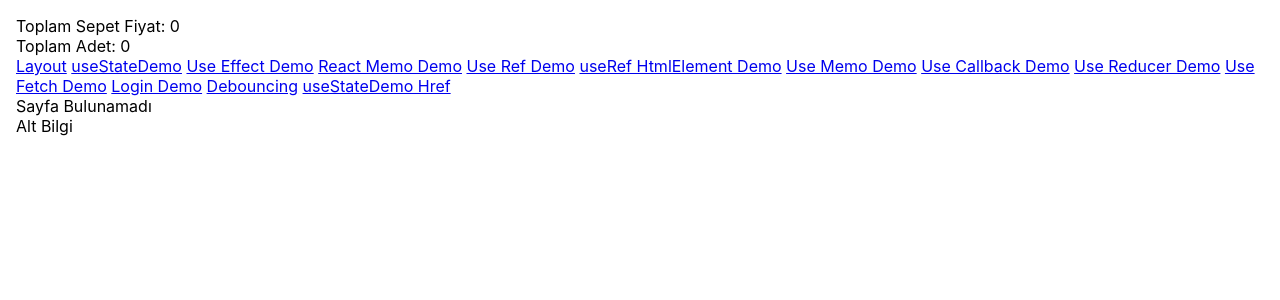
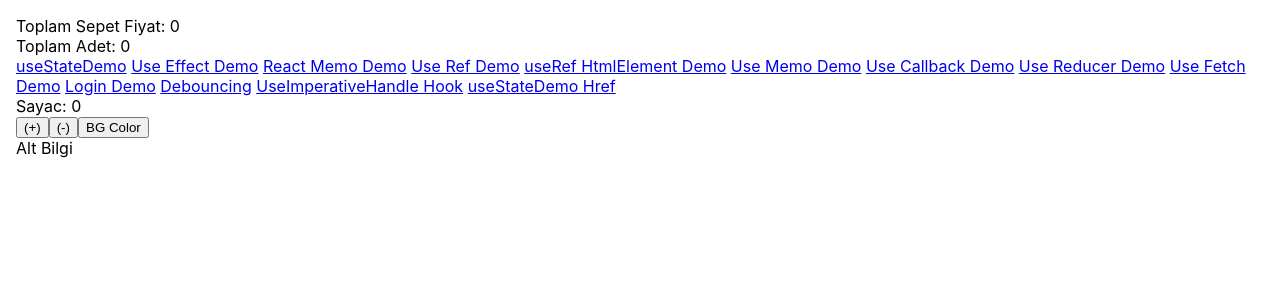
Before and after one commit to neominalsolutions/react-optimization01, a React (Create React App) app: page /useImperative in a window 1280 px wide. Shown: the top 300 px of the page. Built offline with nearby package versions, Linux system fonts and the light colour scheme.

Commit message:
Imperative Handler ve

```diff
--- a/src/App.tsx
+++ b/src/App.tsx
@@ -1,4 +1,4 @@
-import React, { Component, ReactNode, useState } from 'react';
+import React, { Component, ReactNode, useEffect, useState } from 'react';
 import logo from './logo.svg';
 import './App.css';
 // import { UseStateSamplePage } from './pages/useStates/UseStateSamplePage';
@@ -8,7 +8,7 @@ import './App.css';
 import UseStateSamplePage from './pages/useStates/UseStateSamplePage';
 import { Link, Outlet, RouteObject, useRoutes } from 'react-router-dom';
 import SiteLayout from './layouts/SiteLayout';
-import UseEffectSamplePage from './pages/useEffects/UseEffectSamplePage';
+// import UseEffectSamplePage from './pages/useEffects/UseEffectSamplePage';
 import ReactMemoSamplePage from './pages/reactMemos/ReactMemoSamplePage';
 import UseRefSampleDemo from './pages/useRefs/UseRefSampleDemo';
 import UseRefSampleHtmlElementRefDemo from './pages/useRefs/UseRefSampleHtmlElementRefDemo';
@@ -21,11 +21,19 @@ import ProductSearchDemo from './pages/debouncing/ProductSearchDemo';
 
 import routes from './utils/routes.json';
 import { componentRegistry } from './utils/ComponentRegistry';
+import UseImperativeDemo from './pages/useImperatives/UseImperativeDemo';
+
+
+const UseEffectSamplePage = React.lazy(()=> import("./pages/useEffects/UseEffectSamplePage"));
 
 function App() {
 	// appcomponent dosyasını routing amaçlı kullanıyoruz.
 
 	// console.log('routes', routes);
+
+	useEffect(() => {
+		// apidan route load etme yöntemi.
+	}, []);
 
 	// const _routes = (routes as any[]).map((item: any) => {
 	// 	return {
@@ -94,6 +102,10 @@ function App() {
 					Component: ProductSearchDemo,
 				},
 				{
+					path: '/useImperative',
+					Component: UseImperativeDemo,
+				},
+				{
 					path: '*',
 					element: <>Sayfa Bulunamadı</>,
 				},
--- a/src/index.tsx
+++ b/src/index.tsx
@@ -14,10 +14,13 @@ const root = ReactDOM.createRoot(
 root.render(
 	<React.StrictMode>
 		<BrowserRouter>
-			<CartProvider>
-				{/* cartprovider altında ne kadar component varsa hepsi provider tanımından dolayı cart state görecektir. */}
-				<App />
-			</CartProvider>
+			<React.Suspense fallback={<>...Loading</>}>
+				<CartProvider>
+					{/* cartprovider altında ne kadar component varsa hepsi provider tanımından dolayı cart state görecektir. */}
+
+					<App />
+				</CartProvider>
+			</React.Suspense>
 		</BrowserRouter>
 	</React.StrictMode>
 );
--- a/src/layouts/SiteLayout.tsx
+++ b/src/layouts/SiteLayout.tsx
@@ -22,7 +22,7 @@ function SiteLayout() {
 				</header>
 				<nav>
 					{/* dinamik menü örneği from json */}
-					{(routes as any).map((item: any, index: number) => {
+					{/* {(routes as any).map((item: any, index: number) => {
 						return (
 							<>
 								<Link key={index} to={item.path}>
@@ -30,7 +30,7 @@ function SiteLayout() {
 								</Link>{' '}
 							</>
 						);
-					})}
+					})} */}
 					<Link to="/useStateDemo">useStateDemo</Link>{' '}
 					<Link to="/useEffectDemo">Use Effect Demo</Link>{' '}
 					<Link to="/reactMemoDemo">React Memo Demo</Link>{' '}
@@ -42,6 +42,7 @@ function SiteLayout() {
 					<Link to="/useFetchDemo">Use Fetch Demo</Link>{' '}
 					<Link to="/loginDemo">Login Demo</Link>{' '}
 					<Link to="/debouncing">Debouncing</Link>{' '}
+					<Link to="/useImperative">UseImperativeHandle Hook</Link>{' '}
 					<a href="/useStateDemo">useStateDemo Href</a>
 				</nav>
 				<main>
--- /dev/null
+++ b/src/pages/useImperatives/CountDown.tsx
@@ -0,0 +1,56 @@
+import React, {
+	ForwardedRef,
+	forwardRef,
+	useImperativeHandle,
+	useRef,
+	useState,
+} from 'react';
+
+export type CountDownHandle = {
+	increase: () => void;
+	decrease: () => void;
+	setBgColor: () => void;
+};
+
+// intersect yöntemi, kalıtıma benzer bir yöntem.
+export type AHandle = { a: () => void } & CountDownHandle;
+
+export type CountDownProps = {
+	onIncrease: () => void;
+	text?: string;
+};
+
+// CountDown componentinin increase action dışıardan ref olarak çağırdığımızda component kendi state güncelleyecek.
+
+function CountDown(
+	props: CountDownProps,
+	forwardedRef: ForwardedRef<CountDownHandle> // component için tanımlanan ref props değerine erişmemizi sağlayan referans değer.
+) {
+	// actionlar çalışıtırılınca component iç state de değişimler meydana gelir.
+	const [counter, setCounter] = useState<number>(0);
+	const divRef = useRef<HTMLDivElement>(null);
+
+	useImperativeHandle(forwardedRef, () => ({
+		// dışarı componetten burayı tetikleyeceğiz. eylemi yap
+		increase() {
+			setCounter(counter + 1);
+			props.onIncrease(); // Artma oldu demek, dışardaki component listener olarak açtık. olay gerçekleşince.
+		},
+		decrease() {
+			setCounter(counter - 1);
+		},
+		setBgColor() {
+			if (divRef.current) {
+				divRef.current.style.backgroundColor = 'red';
+			}
+		},
+	}));
+
+	return (
+		<div ref={divRef}>
+			Sayac: {counter} {props.text}
+		</div>
+	);
+}
+
+export default forwardRef(CountDown);
--- /dev/null
+++ b/src/pages/useImperatives/UseImperativeDemo.tsx
@@ -0,0 +1,41 @@
+import React, { useRef } from 'react';
+import CountDown, { CountDownHandle } from './CountDown';
+
+function UseImperativeDemo() {
+	// useImperativeHandle hook ile bir component api dışarı açtıysak bu component'in bu özelliğine useRef Hook ile erişiyoruz.
+	const cRef = useRef<CountDownHandle>(null);
+
+	const onIncrease = () => {
+		console.log('artış oldu');
+	};
+
+	return (
+		<div>
+			<CountDown onIncrease={onIncrease} ref={cRef} />
+			<button
+				onClick={() => {
+					cRef.current?.increase();
+					// CountDown referansına ait ilgili methodu tetikliyoruz.
+				}}
+			>
+				(+)
+			</button>
+			<button
+				onClick={() => {
+					cRef.current?.decrease();
+				}}
+			>
+				(-)
+			</button>
+			<button
+				onClick={() => {
+					cRef.current?.setBgColor();
+				}}
+			>
+				BG Color
+			</button>
+		</div>
+	);
+}
+
+export default UseImperativeDemo;
```
